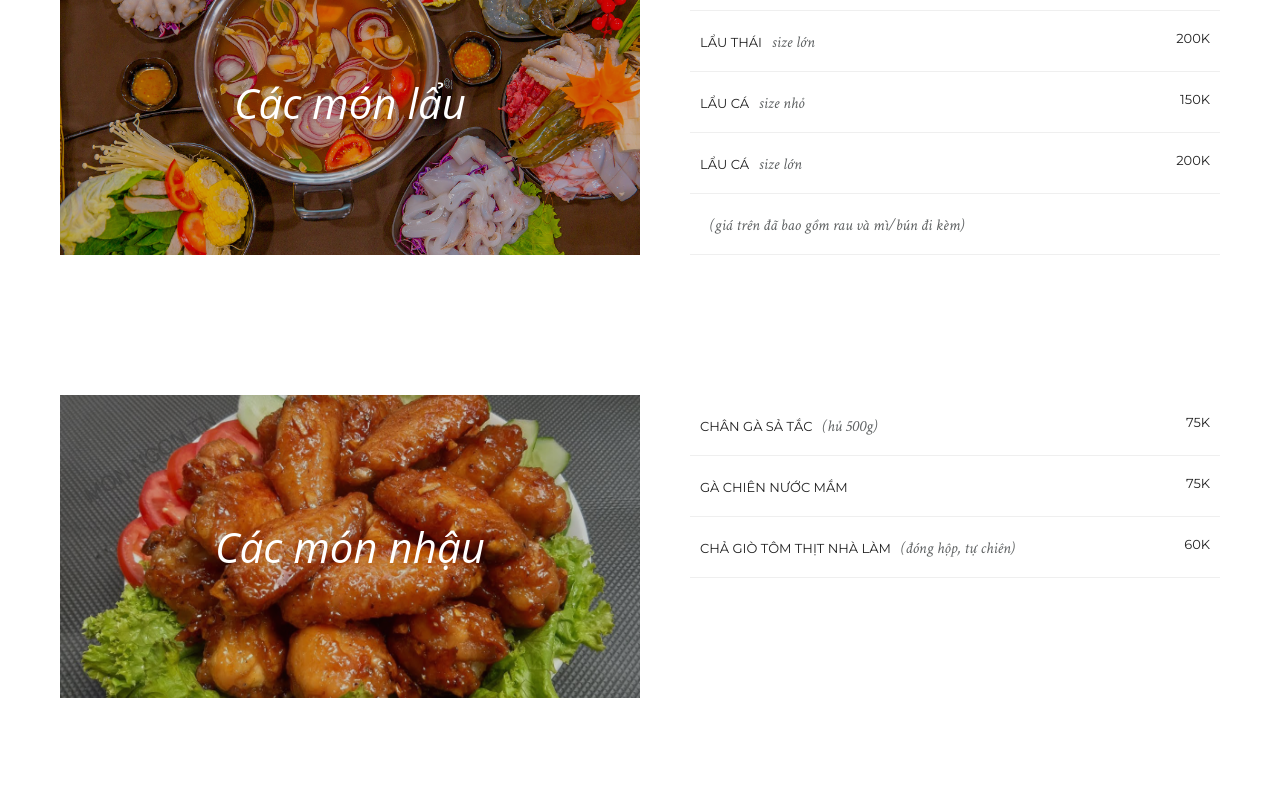
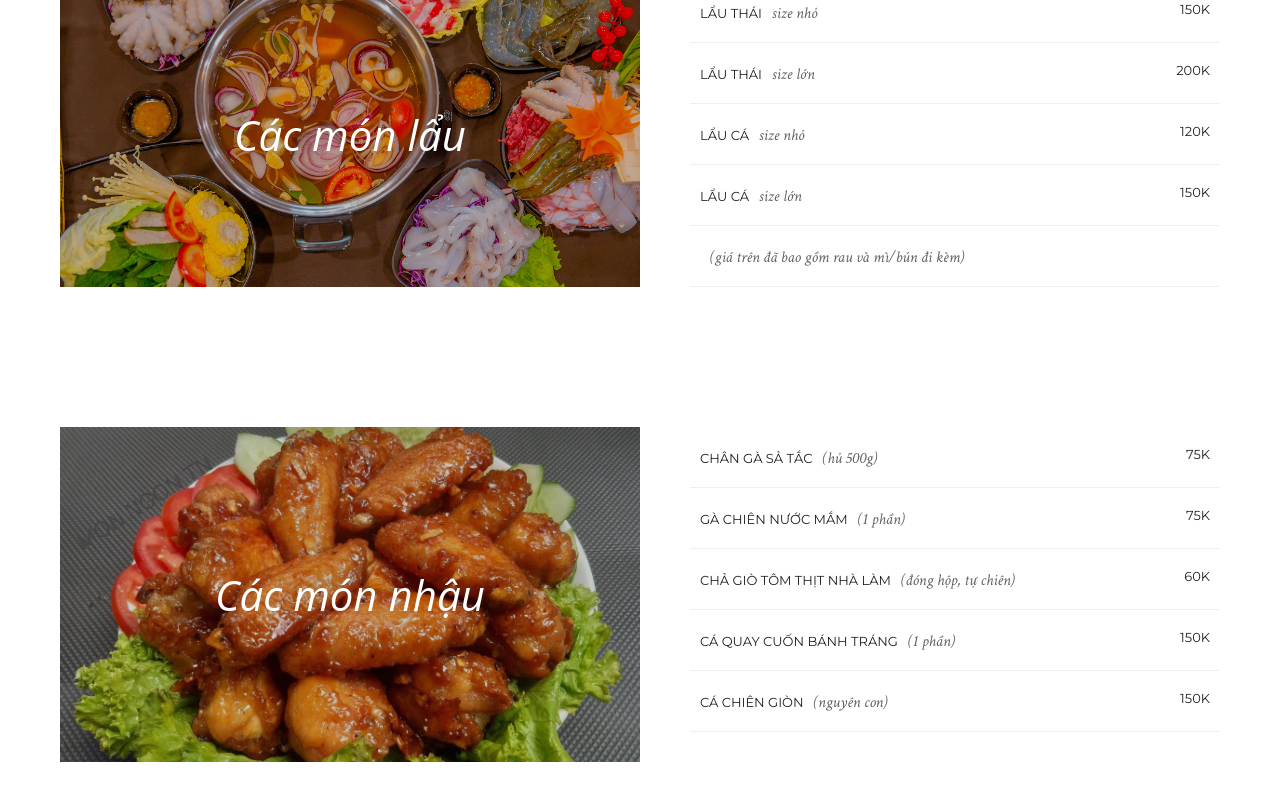
Before and after one commit to quanicetea/order-pizza, a plain HTML site: page index.html in a window 1280 px wide. Shown: the part 2589-3375 px from the top of the page. Drawn offline with Linux system fonts and the light colour scheme.

Commit message:
change price, add dish

```diff
--- a/index.html
+++ b/index.html
@@ -124,11 +124,11 @@
                                                 </div>
 
                                                 <div class="menu-card-item 0 clearfix " data-animation="fadeIn" style="border-color: #efefef">
-                                                    <div class="menu-card-item-info"><span class="h6-font menu-card-title">Lẩu cá</span><span class="menu-card-ingredients special-subtitle">size nhỏ</span><span class="menu-card-item-price">150K</span></div>
+                                                    <div class="menu-card-item-info"><span class="h6-font menu-card-title">Lẩu cá</span><span class="menu-card-ingredients special-subtitle">size nhỏ</span><span class="menu-card-item-price">120K</span></div>
                                                 </div>
 
                                                 <div class="menu-card-item 0 clearfix " data-animation="fadeIn" style="border-color: #efefef">
-                                                    <div class="menu-card-item-info"><span class="h6-font menu-card-title">Lẩu cá</span><span class="menu-card-ingredients special-subtitle">size lớn</span><span class="menu-card-item-price">200K</span></div>
+                                                    <div class="menu-card-item-info"><span class="h6-font menu-card-title">Lẩu cá</span><span class="menu-card-ingredients special-subtitle">size lớn</span><span class="menu-card-item-price">150K</span></div>
                                                 </div>
                                                 <div class="menu-card-item 0 clearfix " data-animation="fadeIn" style="border-color: #efefef">
                                                     <div class="menu-card-item-info"><span class="h6-font menu-card-title"></span><span class="menu-card-ingredients special-subtitle">(giá trên đã bao gồm rau và mì/bún đi kèm)</span><span class="menu-card-item-price"></span></div>
@@ -153,20 +153,16 @@
                                                     <div class="menu-card-item-info"><span class="h6-font menu-card-title">Chân gà sả tắc</span><span class="menu-card-ingredients special-subtitle">(hủ 500g)</span><span class="menu-card-item-price">75K</span></div>
                                                 </div>
                                                 <div class="menu-card-item 0 clearfix " data-animation="fadeIn" style="border-color: #efefef">
-                                                    <div class="menu-card-item-info"><span class="h6-font menu-card-title">Gà chiên nước mắm</span><span class="menu-card-ingredients special-subtitle"></span><span class="menu-card-item-price">75K</span></div>
+                                                    <div class="menu-card-item-info"><span class="h6-font menu-card-title">Gà chiên nước mắm</span><span class="menu-card-ingredients special-subtitle">(1 phần)</span><span class="menu-card-item-price">75K</span></div>
                                                 </div>
 
                                                 <div class="menu-card-item 0 clearfix " data-animation="fadeIn" style="border-color: #efefef">
                                                     <div class="menu-card-item-info"><span class="h6-font menu-card-title">Chả giò tôm thịt nhà làm</span><span class="menu-card-ingredients special-subtitle">(đóng hộp, tự chiên)</span><span class="menu-card-item-price">60K</span></div>
                                                 </div>
-                                                <div class="" data-animation="fadeIn" style="border-color: #efefef">
-                                                    <div class="menu-card-item-info"><span class="h6-font menu-card-title"></span><span class="menu-card-ingredients special-subtitle"></span></div>
-                                                </div>
-                                                <div class="" data-animation="fadeIn" style="border-color: #efefef">
-                                                    <div class="menu-card-item-info"><span class="h6-font menu-card-title"></span><span class="menu-card-ingredients special-subtitle"></span></div>
-                                                </div>
-                                                <div class="" data-animation="fadeIn" style="border-color: #efefef">
-                                                    <div class="menu-card-item-info"><span class="h6-font menu-card-title"></span><span class="menu-card-ingredients special-subtitle"></span></div>
+                                                <div class="menu-card-item 0 clearfix " data-animation="fadeIn" style="border-color: #efefef">
+                                                    <div class="menu-card-item-info"><span class="h6-font menu-card-title">Cá quay cuốn bánh tráng</span><span class="menu-card-ingredients special-subtitle">(1 phần)</span><span class="menu-card-item-price">150K</span></div>
+                                                </div><div class="menu-card-item 0 clearfix " data-animation="fadeIn" style="border-color: #efefef">
+                                                    <div class="menu-card-item-info"><span class="h6-font menu-card-title">Cá chiên giòn</span><span class="menu-card-ingredients special-subtitle">(nguyên con)</span><span class="menu-card-item-price">150K</span></div>
                                                 </div>
                                                 <div class="" data-animation="fadeIn" style="border-color: #efefef">
                                                     <div class="menu-card-item-info"><span class="h6-font menu-card-title"></span><span class="menu-card-ingredients special-subtitle"></span></div>
```
